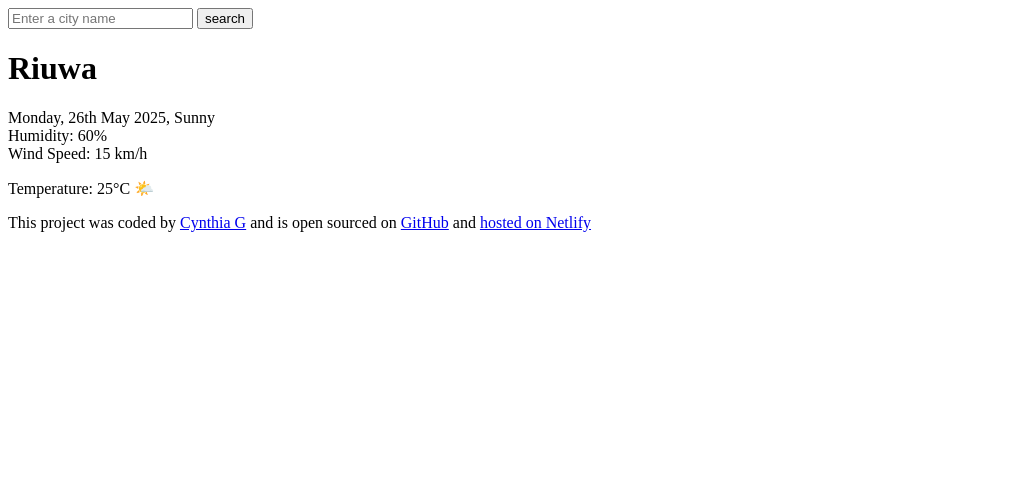
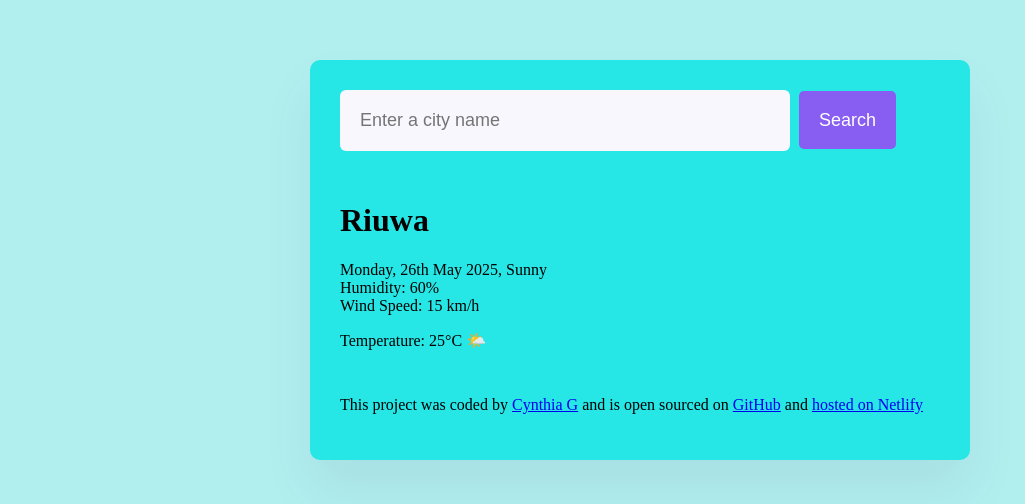
Before and after one commit to Cynthia-WG/riuwa, a plain HTML site: page index.html in a window 1280 px wide. Shown: the whole page, without its empty margins (0-1025 px from the left). Drawn offline with Linux system fonts and the light colour scheme.

Commit message:
Added style to the file

```diff
--- /dev/null
+++ b/index.css
@@ -0,0 +1,36 @@
+body {
+  background-color: #b1efef;
+}
+.container {
+  background: white;
+  max-width: 600px;
+  margin: 60px auto;
+  padding: 30px;
+  border-radius: 10px;
+  box-shadow: 0 30px 50px rgba(65, 50, 100, 0.08);
+  background-color: rgb(38, 230, 230);
+}
+
+#search-input {
+  background-color: #f9f7fe;
+  border: none;
+  color: rgba(39, 33, 66, 0.4);
+  font-size: 18px;
+  padding: 20px;
+  width: 75%;
+  border-radius: 6px;
+}
+
+.search-button {
+  margin-left: 5px;
+  font-size: 18px;
+  background-color: #885df1;
+  color: white;
+  border: none;
+  padding: 20px;
+  line-height: 1;
+  border-radius: 5px;
+}
+main {
+  padding: 30px 0;
+}
--- a/index.html
+++ b/index.html
@@ -3,6 +3,7 @@
   <head>
     <meta charset="UTF-8" />
     <meta name="viewport" content="width=device-width, initial-scale=1.0" />
+    <link rel="stylesheet" href="index.css" />
     <title>Weather App</title>
   </head>
   <body>
@@ -14,7 +15,7 @@
             placeholder="Enter a city name"
             id="search-input"
           />
-          <input type="submit" value="search" />
+          <input type="submit" value="Search" class="search-button" />
         </form>
       </header>
       <main>
@@ -31,7 +32,6 @@
         </div>
         <div>Temperature: 25°C 🌤️</div>
       </main>
-
       <footer>
         <p>
           This project was coded by
```
